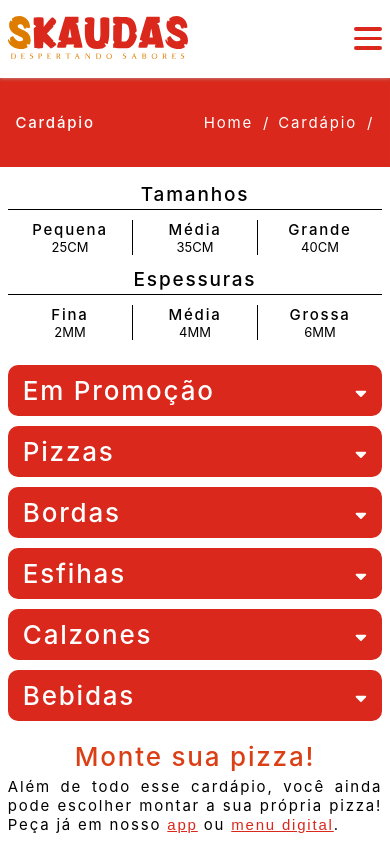
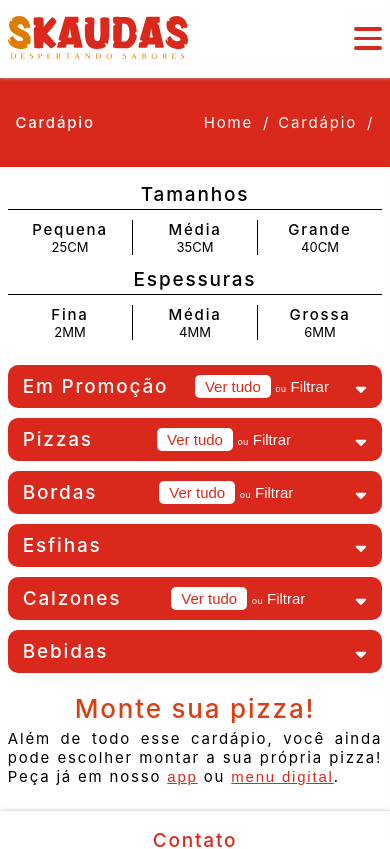
Before and after one commit to victorseleimend/skaudas, a React (Create React App) app: page /cardapio in a window 390 px wide. Shown: the top 849 px of the page. Built offline with nearby package versions, Linux system fonts and the light colour scheme.

Commit message:
Adição do filtro

```diff
--- a/src/components/Templates/Content/Menu/MenuModule/MenuModule.module.css
+++ b/src/components/Templates/Content/Menu/MenuModule/MenuModule.module.css
@@ -6,6 +6,23 @@
   background-color: var(--primary-color);
   border-radius: 10px;
   padding: 10px 2%;
+}
+
+div > div.menuModule > div {
+  color: white;
+  font-size: var(--small-fs);
+}
+
+.menuModule div button {
+  margin: 0 2px;
+  font-size: var(--small-fs);
+}
+
+.menuModule .activated {
+  background-color: white;
+  color: var(--primary-color);
+  padding: 3px 10px;
+  border-radius: 5px;
 }
 
 .menuModule h3 {
@@ -52,6 +69,45 @@ button.active {
   letter-spacing: 1.8px;
 }
 
+.filter h5 {
+  font-size: var(--small-fs);
+  font-weight: 700;
+  letter-spacing: 1.8px;
+  text-align: center;
+}
+
+.filter div {
+  display: flex;
+  flex-direction: column;
+  justify-content: flex-start;
+  width: fit-content;
+  margin: 0 auto;
+}
+
+.filter div label {
+  font-size: var(--medium-fs);
+  margin-top: 6px;
+}
+
+.filter div label input {
+  margin-right: 5px;
+}
+
+.filter > div:last-of-type {
+  margin: 20px auto;
+}
+
+.filter > div > button {
+  background-color: var(--secondary-color);
+  color: white;
+  padding: 5px 20px;
+  border-radius: 10px;
+  outline: 0;
+  font-size: var(--medium-fs);
+  letter-spacing: 1.8px;
+  border: none;
+}
+
 @media screen and (max-width: 640px) {
   .menuModule {
     padding: 10px 4%;
@@ -61,4 +117,16 @@ button.active {
     gap: 40px;
     width: 100%;
   }
+
+  .menuModule h3 {
+    font-size: var(--medium-fs);
+  }
+
+  div > div.menuModule > div {
+    font-size: .9rem;
+  }
+
+  .menuModule div button {
+    font-size: var(--small-fs);
+  }
 }
--- a/src/components/Templates/Content/Menu/MenuModule/MenuModule.tsx
+++ b/src/components/Templates/Content/Menu/MenuModule/MenuModule.tsx
@@ -7,31 +7,99 @@ import Card from "../../../../UI/Card/Card";
 
 const MenuModule: FC<{ m: any }> = ({ m }) => {
   const [menuIsVisible, setMenuIsVisible] = useState(false);
+  const [seeAll, setSeeAll] = useState(true);
+  const [menuOpts, setMenuOpts] = useState<string[]>([]);
+
   const buttonRef = useRef<HTMLButtonElement>(null);
 
   const menuIsVisibleHandler = () => {
     setMenuIsVisible((v) => !v);
   };
 
+  const seeAllHandler = (isVisible: string) => {
+    if (isVisible === "seeAll") {
+      setSeeAll(true);
+      setMenuIsVisible(true);
+    } else {
+      setSeeAll(false);
+      setMenuIsVisible(true);
+    }
+  };
+
   useEffect(() => {
     if (menuIsVisible) {
-      console.log(buttonRef.current?.parentElement?.querySelector("button"));
       buttonRef.current?.classList.add("MenuModule_active__2xY0N");
     } else {
-      console.log(buttonRef.current?.parentElement?.querySelector("button"));
       buttonRef.current?.classList.remove("MenuModule_active__2xY0N");
     }
   }, [menuIsVisible]);
+
+  useEffect(() => {
+    if (m.type === "Pizzas") {
+      setMenuOpts(["Brasileira", "Italiana", "Doce", "Integral", "Vegana"]);
+    } else if (m.type === "Calzones") {
+      setMenuOpts(["Brasileira", "Doce", "Integral", "Vegana"]);
+    } else if (m.type === "Bordas") {
+      setMenuOpts(["Brasileira", "Doce"]);
+    }
+  }, []);
+
+  const onChangeHandler = (opts: string) => {
+    console.log(opts);
+  };
 
   return (
     <div>
       <div className={classes.menuModule}>
         <h3>{m.type}</h3>
+        {m.type !== "Promoções" &&
+          m.type !== "Esfihas" &&
+          m.type !== "Bebidas" && (
+            <div>
+              <button
+                type="button"
+                className={`${seeAll && classes.activated}`}
+                onClick={seeAllHandler.bind(null, "seeAll")}
+              >
+                Ver tudo
+              </button>{" "}
+              ou{" "}
+              <button
+                type="button"
+                className={`${!seeAll && classes.activated}`}
+                onClick={seeAllHandler.bind(null, "filter")}
+              >
+                Filtrar
+              </button>
+            </div>
+          )}
         <button ref={buttonRef} type="button" onClick={menuIsVisibleHandler}>
           <FontAwesomeIcon icon={faSortDown} />
         </button>
       </div>
-      {menuIsVisible &&
+      {!seeAll && menuIsVisible && (
+        <div className={classes.filter}>
+          <h5>Escolha a Massa</h5>
+          <div>
+            {menuOpts.map((opts) => (
+              <label htmlFor={opts} key={opts}>
+                <input
+                  type="radio"
+                  name="filter"
+                  id={opts}
+                  onChange={onChangeHandler.bind(this, opts)}
+                />
+                {opts}
+              </label>
+            ))}
+          </div>
+          <div>
+            <button type="button">Filtrar</button>
+          </div>
+        </div>
+      )}
+      {seeAll &&
+        menuIsVisible &&
         m.menu?.map((mn: any) => (
           <div className={classes.menuItems} key={mn.id}>
             <Card cssClass={classes.menuItem}>
```
